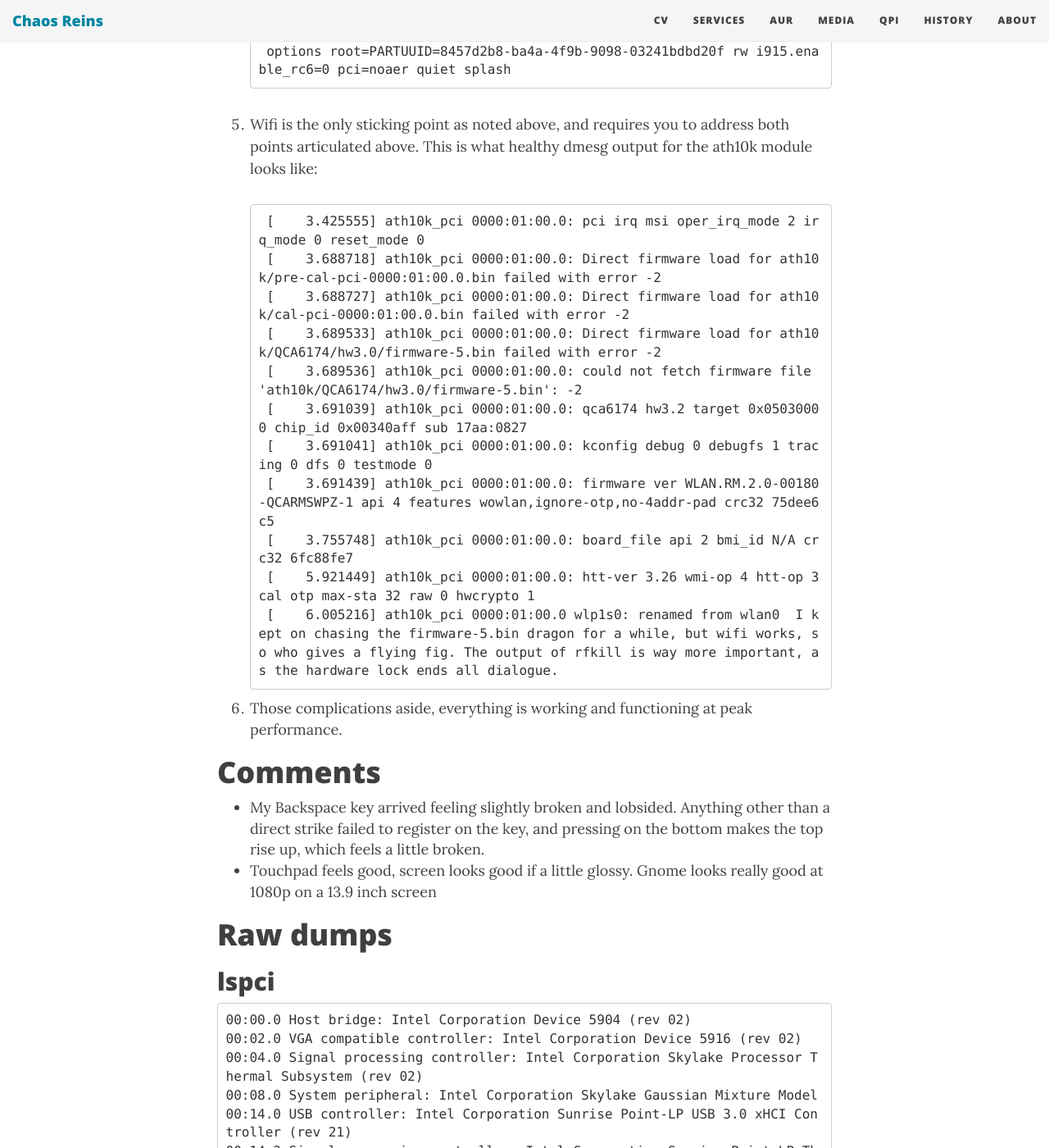
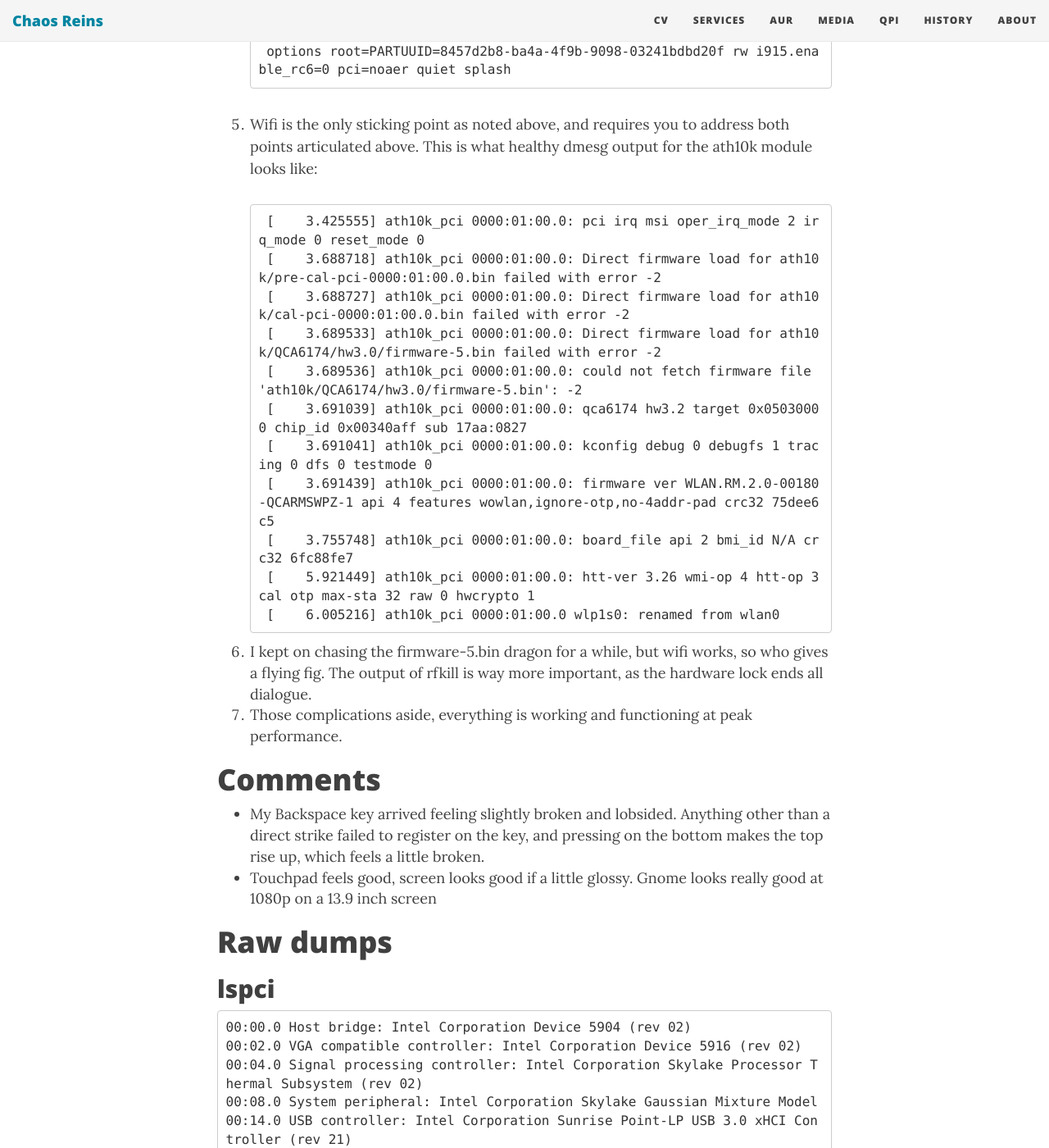
Before and after one commit to sirspudd/sirspudd.github.io, a Jekyll site: the page built from _posts/2016-11-14-arch-yoga-910.md, in a window 1280 px wide and 1400 px high, scrolled down 1139 px. Shown: the whole window at 82% size. Built offline with Jekyll 4.4.1, drawn with Linux system fonts in a browser that asks for light colours; nearby versions of some CDN libraries; comment, search, counter and statistics services are not loaded; some of the changed lines change nothing that is shown.

Commit message:
Accept it
Change-Id: I5da85c1d8595dc6ca954a9833f83fb55a2d168fa

```diff
--- a/_posts/2016-11-14-arch-yoga-910.md
+++ b/_posts/2016-11-14-arch-yoga-910.md
@@ -41,8 +41,9 @@ tags: [ArchLinux, Lenovo, 910, Yoga]
         [    3.755748] ath10k_pci 0000:01:00.0: board_file api 2 bmi_id N/A crc32 6fc88fe7
         [    5.921449] ath10k_pci 0000:01:00.0: htt-ver 3.26 wmi-op 4 htt-op 3 cal otp max-sta 32 raw 0 hwcrypto 1
         [    6.005216] ath10k_pci 0000:01:00.0 wlp1s0: renamed from wlan0
-I kept on chasing the firmware-5.bin dragon for a while, but wifi works, so who gives a flying fig. The output of rfkill is way more important, as the hardware lock ends all dialogue.
-6. Those complications aside, everything is working and functioning at peak performance.
+
+6. I kept on chasing the firmware-5.bin dragon for a while, but wifi works, so who gives a flying fig. The output of rfkill is way more important, as the hardware lock ends all dialogue.
+7. Those complications aside, everything is working and functioning at peak performance.
 
 # Comments
 
```
